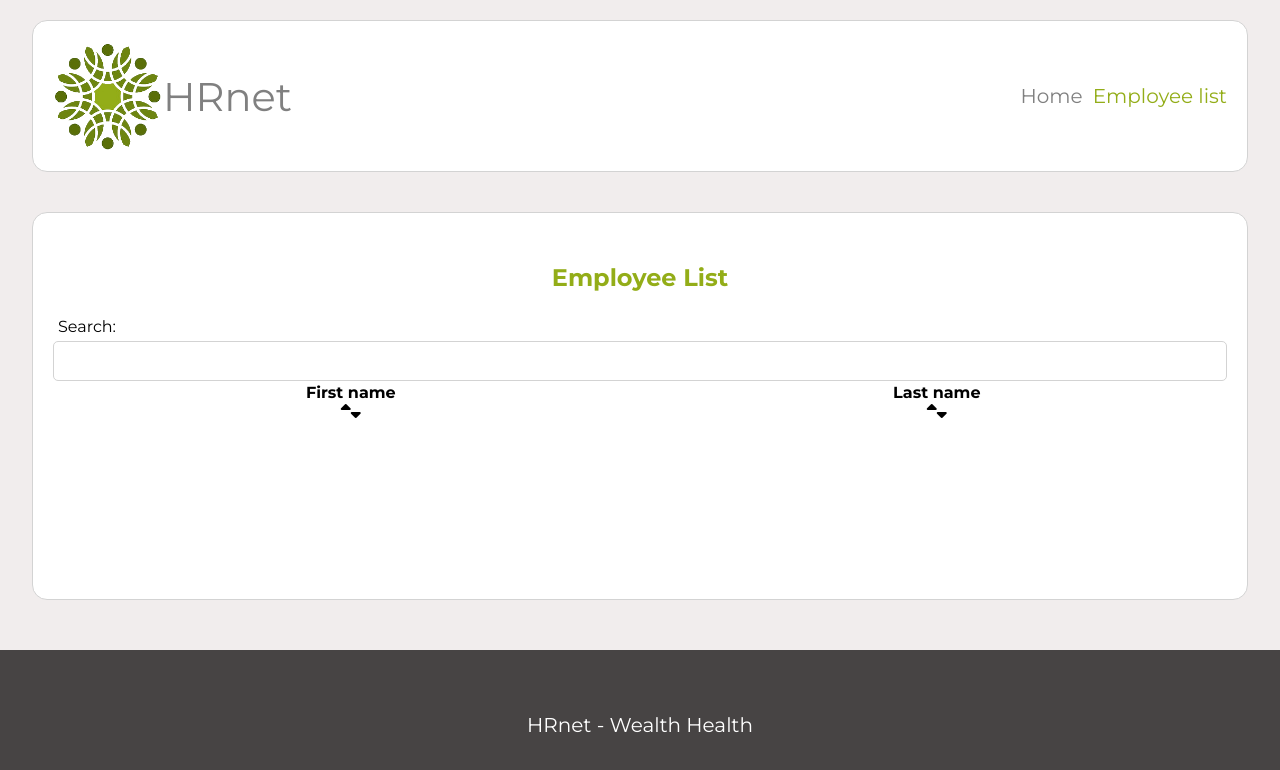
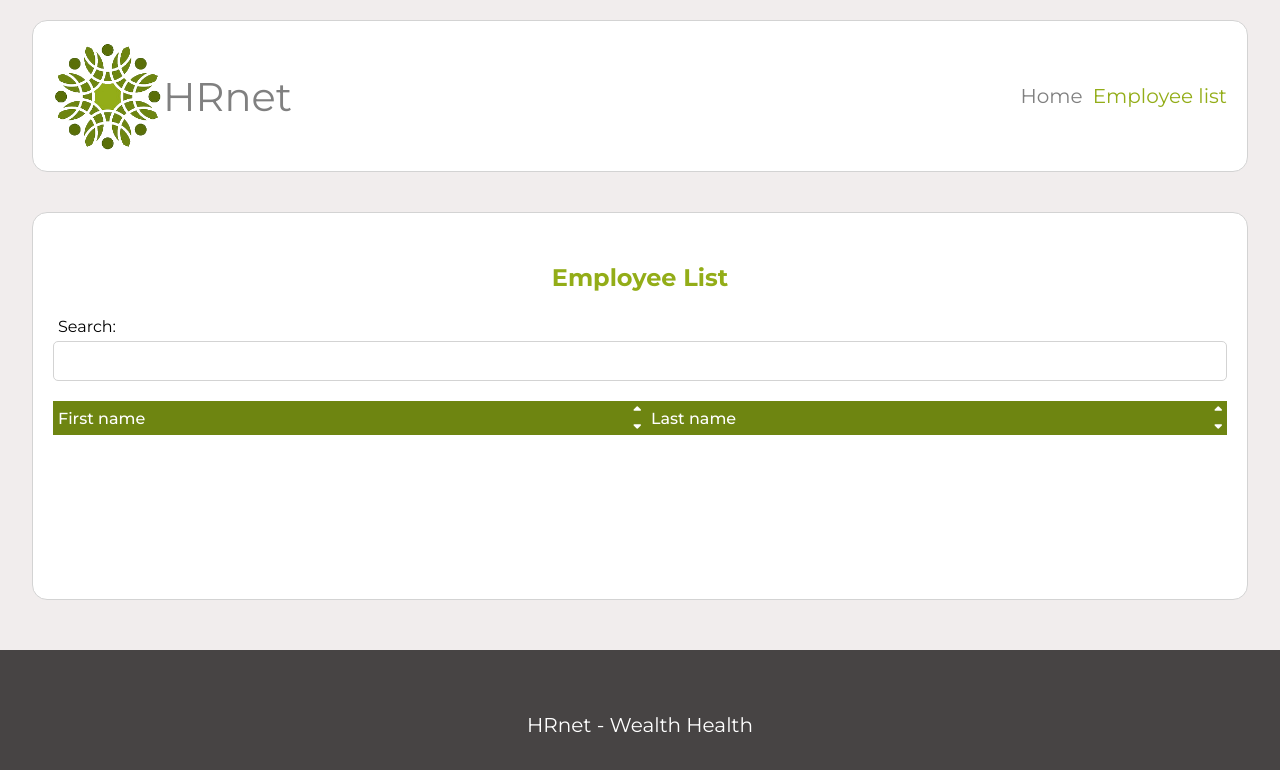
Before and after one commit to jbbrejon/openclassrooms-da-p14, a React (Vite) app: page /employee-list in a window 1280 px wide. Shown: the top 770 px of the page. Built offline with nearby package versions, Linux system fonts and the light colour scheme.

Commit message:
:art: Add style to table

```diff
--- a/src/components/TableEmployees/TableEmployees.module.css
+++ b/src/components/TableEmployees/TableEmployees.module.css
@@ -0,0 +1,62 @@
+.table {
+    margin: 20px 0;
+    border-collapse: collapse;
+}
+
+.th {
+    font-size: 16px;
+    font-weight: 500;
+    padding: 5px;
+    background-color: #6E8511;
+    color: white;
+    text-align: left;
+
+}
+
+.td {
+    font-size: 14px;
+    border: 1px solid #ddd;
+    text-align: left;
+    padding: 5px;
+}
+
+
+.tr:nth-child(even) {
+    background-color: #f2f2f2;
+}
+
+.tr:hover {
+    background-color: #ddd;
+}
+
+
+.thContainer {
+    display: flex;
+    justify-content: space-between;
+    align-items: center;
+}
+
+.thIcons {
+    display: flex;
+    flex-direction: column;
+    justify-content: center;
+    align-items: center;
+}
+
+.thIcons i {
+    font-size: 12px;
+    transition: 0.5s;
+}
+
+.thIcons i:hover {
+    cursor: pointer;
+    opacity: 0.9;
+}
+
+
+.thTitle {
+    display: flex;
+    flex-direction: column;
+    justify-content: center;
+    align-items: center;
+}
```
